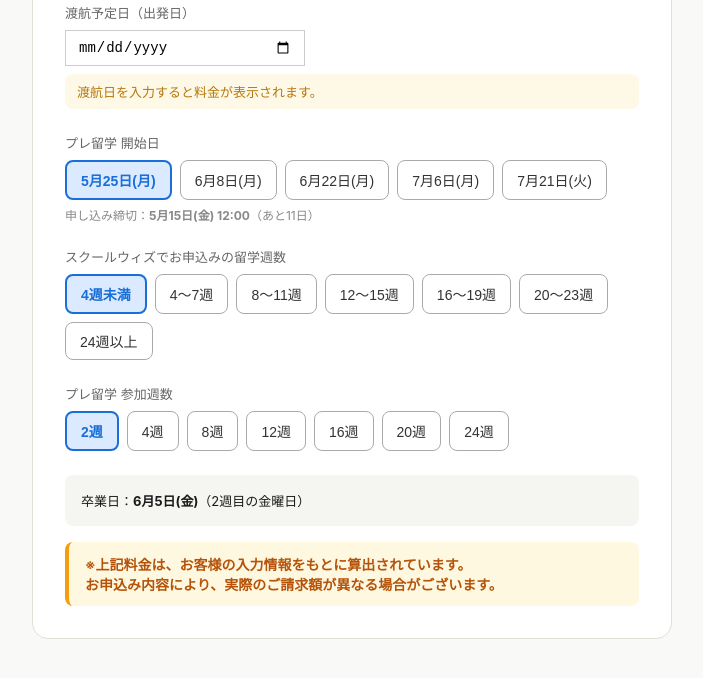
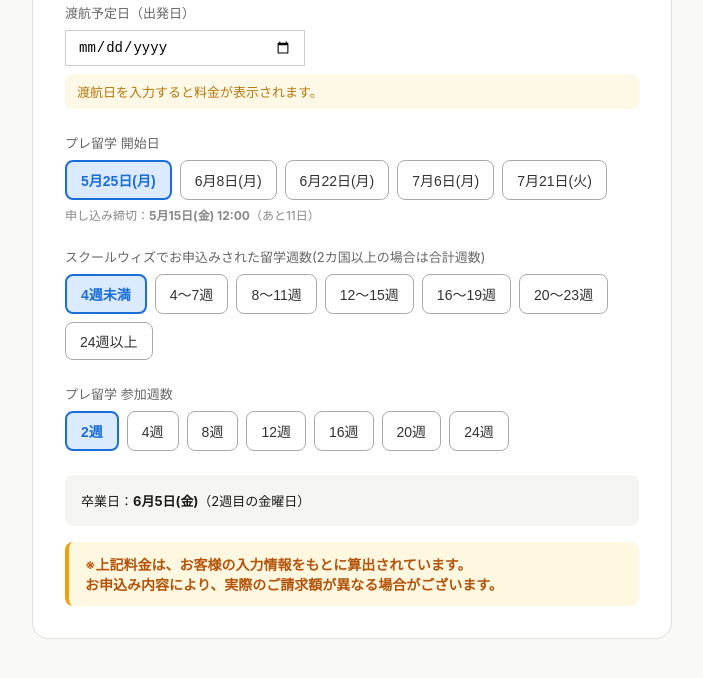
Before and after one commit to Ketchupssss1/PreRyugaku, a plain HTML site: page index.html in a window 1280 px wide. Shown: the part 112-790 px from the top of the page, without its empty margins (288-991 px from the left). Drawn offline with Linux system fonts and the light colour scheme.

Commit message:
合計週数 2026.05.03.html

```diff
--- a/index.html
+++ b/index.html
@@ -32,7 +32,7 @@ input[type="date"] { padding: 8px 12px; border: 1px solid #ccc; border
     <div id="start-note" style="font-size:12px;color:#888;margin-top:6px;"></div>
   </div>
   <div class="section">
-    <label>スクールウィズでお申込みの留学週数</label>
+    <label>スクールウィズでお申込みされた留学週数(2カ国以上の場合は合計週数)</label>
     <div id="study-btns" class="btn-row"></div>
   </div>
   <div class="section">
```
